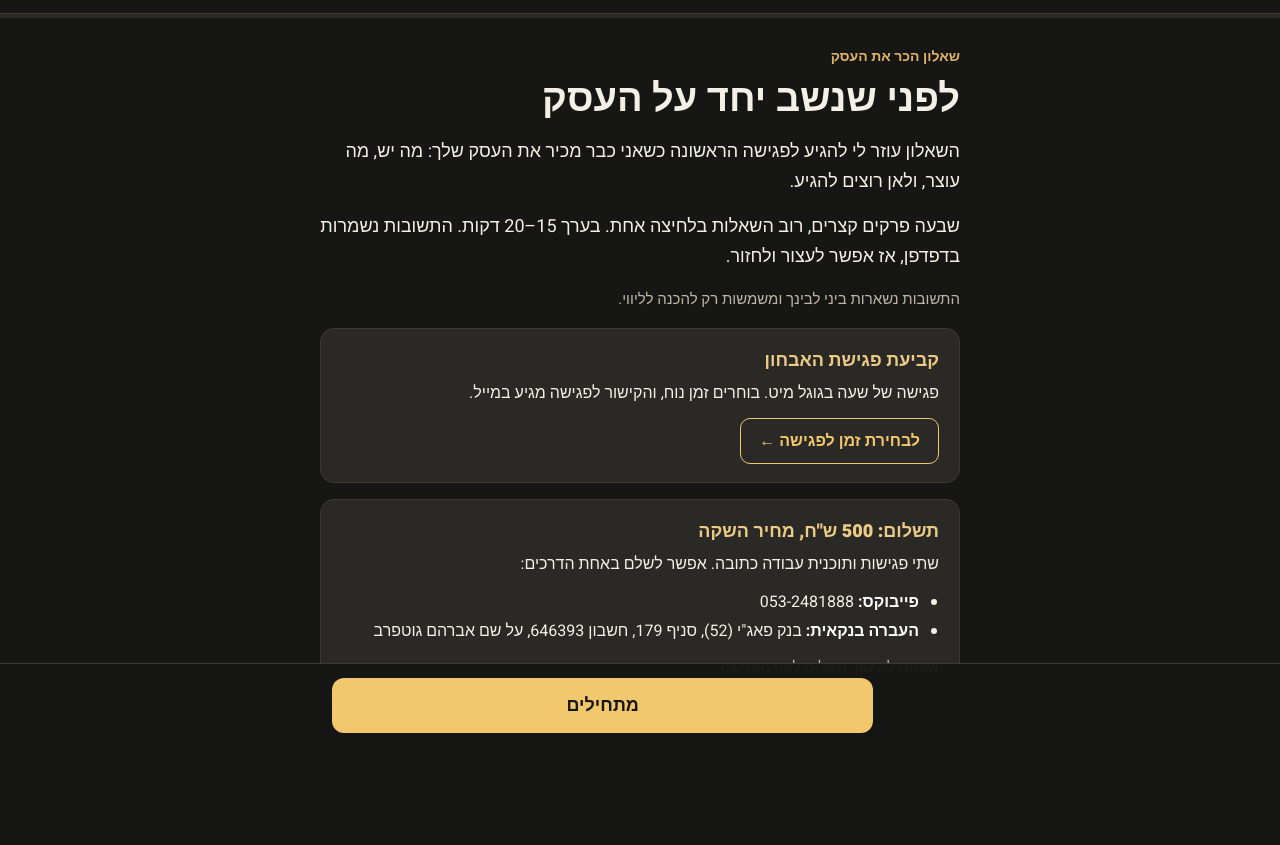
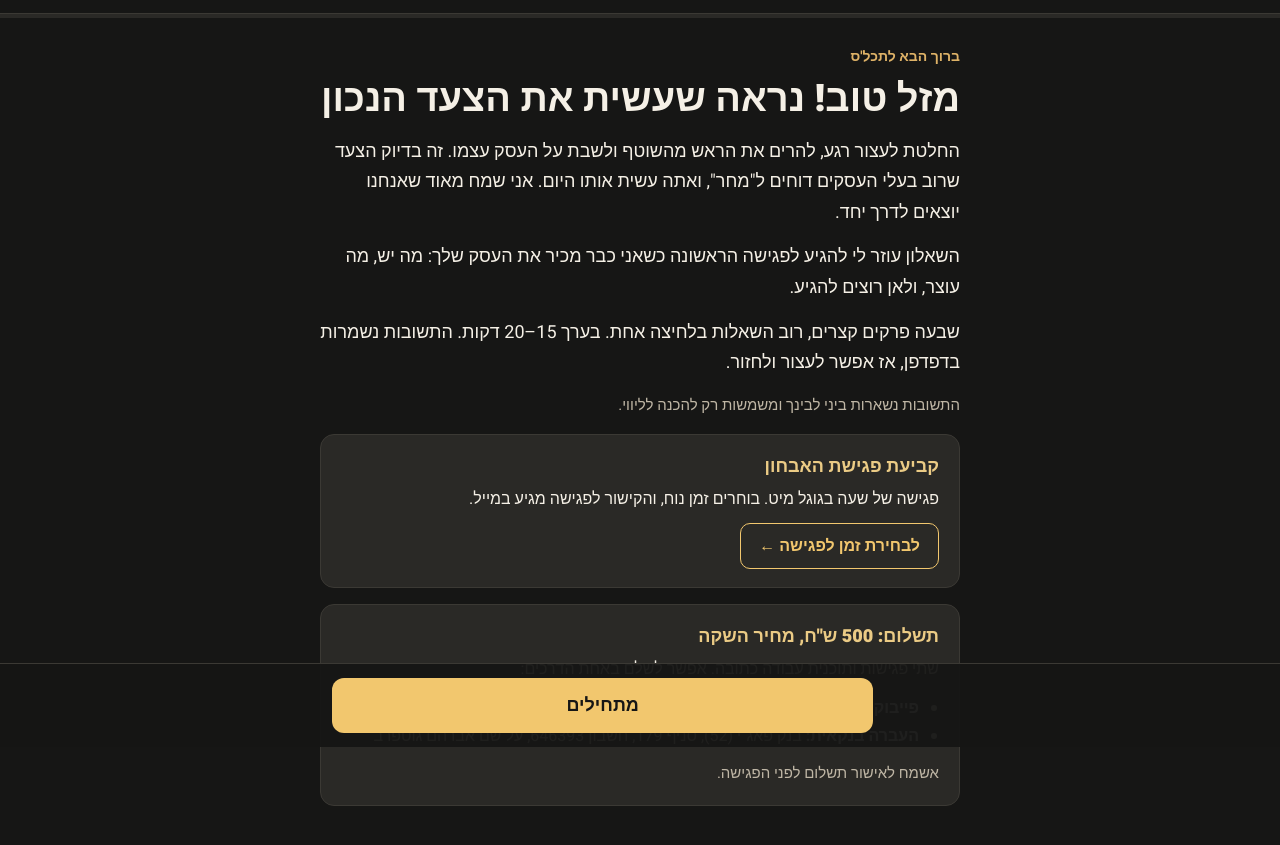
Before and after one commit to Avram120/tachles, a plain HTML site: page intake.html in a window 1280 px wide. Shown: the part 53-898 px from the top of the page. Before the commit the page ends 873 px from the top, so only its background shows below. Drawn offline with Linux system fonts and the light colour scheme.

Commit message:
Intake: warmer welcome and thank-you text
Co-Authored-By: Claude Opus 5.5 <noreply@anthropic.com>

```diff
--- a/intake.html
+++ b/intake.html
@@ -163,7 +163,8 @@ function esc(s) { return String(s).replace(/[&<>"]/g, function (c) { return { "&
 function welcome() {
   pos = -1; secEl.textContent = ""; bar.style.width = "0";
   var resume = Object.keys(A).length > 0;
-  card.innerHTML = '<div class="card intro"><div class="kicker">שאלון הכר את העסק</div><h1>לפני שנשב יחד על העסק</h1>' +
+  card.innerHTML = '<div class="card intro"><div class="kicker">ברוך הבא לתכל\'ס</div><h1>מזל טוב! נראה שעשית את הצעד הנכון</h1>' +
+    '<p>החלטת לעצור רגע, להרים את הראש מהשוטף ולשבת על העסק עצמו. זה בדיוק הצעד שרוב בעלי העסקים דוחים ל"מחר", ואתה עשית אותו היום. אני שמח מאוד שאנחנו יוצאים לדרך יחד.</p>' +
     '<p>השאלון עוזר לי להגיע לפגישה הראשונה כשאני כבר מכיר את העסק שלך: מה יש, מה עוצר, ולאן רוצים להגיע.</p>' +
     '<p>שבעה פרקים קצרים, רוב השאלות בלחיצה אחת. בערך 15–20 דקות. התשובות נשמרות בדפדפן, אז אפשר לעצור ולחזור.</p>' +
     '<p style="color:var(--text-2);font-size:15px">התשובות נשארות ביני לבינך ומשמשות רק להכנה לליווי.</p>' +
@@ -255,7 +256,7 @@ function submit() {
 function finish() {
   try { localStorage.removeItem(STORE); } catch (e) {}
   bar.style.width = "100%"; secEl.textContent = ""; nav.style.display = "none";
-  card.innerHTML = '<div class="card done"><div class="big">✓</div><h1>תודה, ' + esc((A.name || "").split(" ")[0]) + '!</h1><p class="hint" style="font-size:18px">התשובות הגיעו אליי. אני עובר עליהן לפני הפגישה, כדי שנוכל להתחיל ישר ממה שהכי בוער.</p><p class="hint">בוא נדבר תכל\'ס.<br>אברהם גוטפרב</p></div>';
+  card.innerHTML = '<div class="card done"><div class="big">✓</div><h1>כל הכבוד, ' + esc((A.name || "").split(" ")[0]) + '!</h1><p class="hint" style="font-size:18px">עשית עכשיו את מה שרוב בעלי העסקים לא מוצאים לו זמן: עצרת והסתכלת על העסק שלך מבחוץ. התשובות הגיעו אליי, ואני עובר עליהן לפני הפגישה, כדי שנוכל להתחיל ישר ממה שהכי בוער.</p><p class="hint">בוא נדבר תכל\'ס.<br>אברהם גוטפרב</p></div>';
 }
 
 nextB.onclick = function () { go(1); };
```
